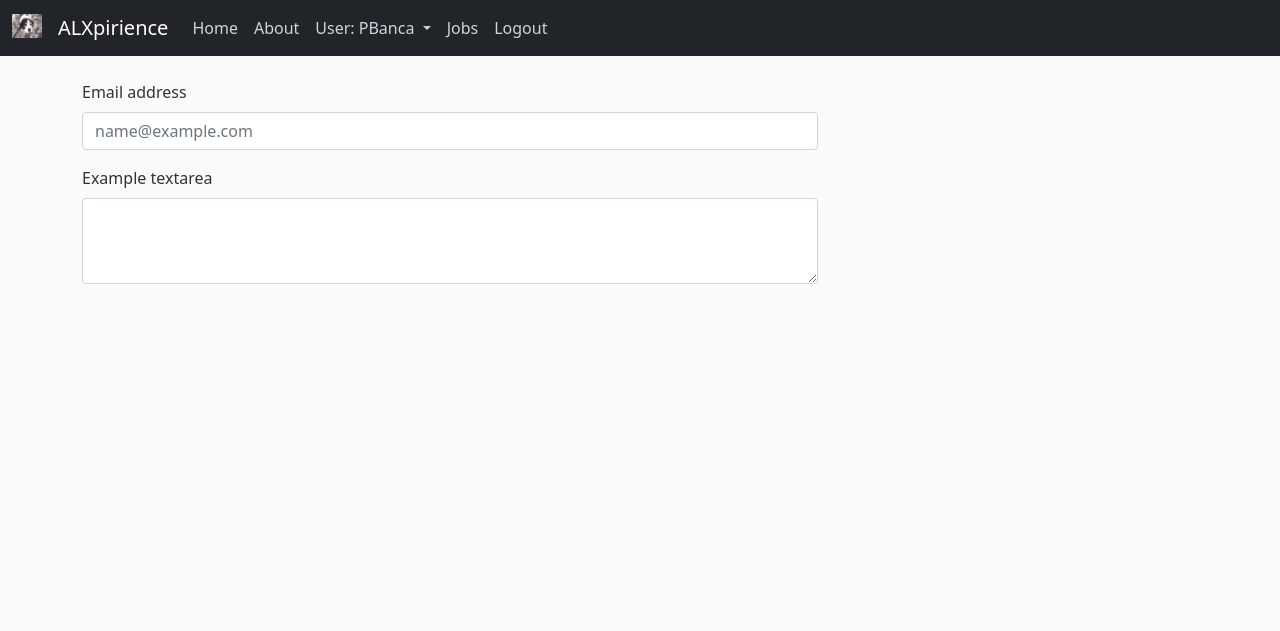
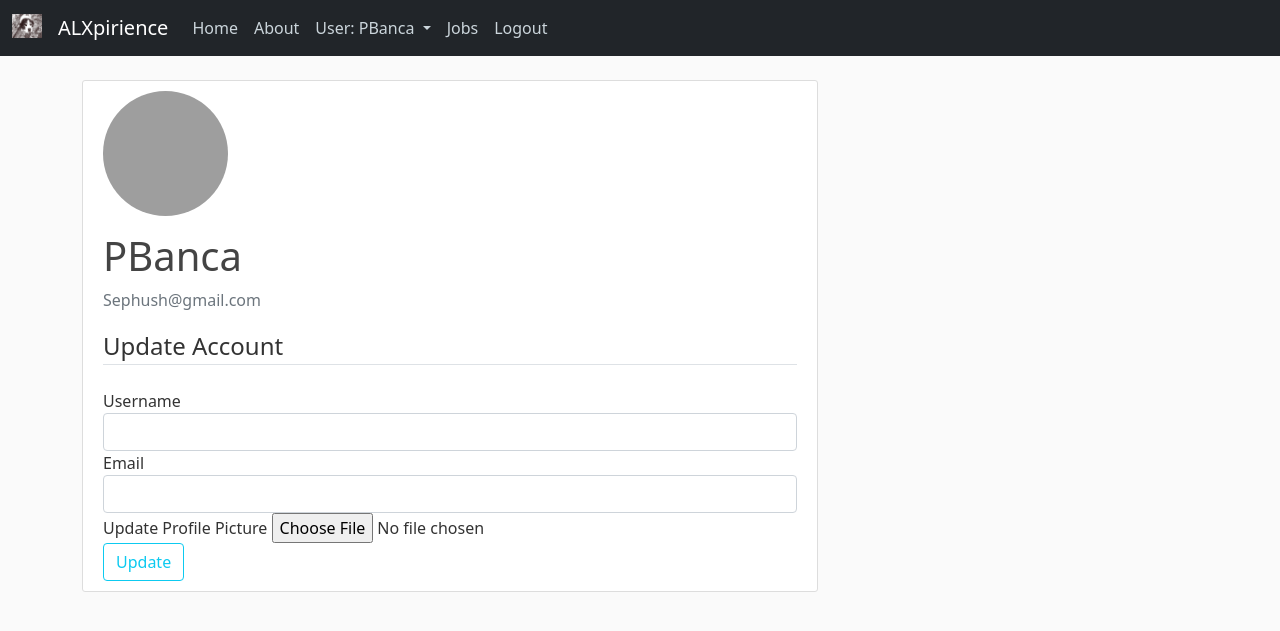
Before and after one commit to Pumelela-Banca/Alxpirience, a Flask app: page /editprofile in a window 1280 px wide. Shown: the top 631 px of the page. Run offline with Flask 3, Linux system fonts and the light colour scheme; the first user in the database is signed in; grey boxes are pictures that could not be loaded.

Commit message:
added image saving, profile editing and changes

```diff
--- a/expirience/home/log_in.py
+++ b/expirience/home/log_in.py
@@ -2,8 +2,11 @@
 log-in page details
 """
 from flask_wtf import FlaskForm
-from wtforms import StringField, PasswordField, SubmitField, BooleanField, TextAreaField, SelectField
-from wtforms.validators import DataRequired, Length, Email, EqualTo, ValidationError
+from flask_login import current_user
+from wtforms import (StringField, PasswordField, SubmitField, FileField,
+                     BooleanField, TextAreaField, SelectField)
+from wtforms.validators import (DataRequired, Length, Email,
+                                EqualTo, ValidationError)
 from expirience.data_base import User
 from flask_login import current_user
 
@@ -73,6 +76,7 @@ class UserUpdateForm(FlaskForm):
                            validators=[DataRequired(), Email()])
     country = StringField('Country',
                            validators=[DataRequired()])
+    picture = FileField('Update Profile Picture')
     #skills = StringField('Skills')
     submit = SubmitField('Update')
 
--- a/expirience/routes.py
+++ b/expirience/routes.py
@@ -1,7 +1,9 @@
 """
 Runns app and routes
 """
-
+import os
+import secrets
+from PIL import Image
 from flask import render_template, url_for, flash, redirect, request
 from .home.log_in import (RegisterForm, SkillsForm,
                           LoginForm, UserUpdateForm, CreateJobForm)
@@ -38,7 +40,8 @@ def register():
                     email=form.email.data,
                     country=form.country.data,
                     git_hub=form.git_hub.data,
-                    password=hashed_password)
+                    password=hashed_password,
+                    image_file=url_for('static', filename='profile_pics/' + 'Generic-Profile-Image.png'))
         db.session.add(user)
         db.session.commit()
         flash(f'Account created for {form.username.data}!', 'success')
@@ -81,11 +84,26 @@ def profile():
     """
     if not current_user.is_authenticated:
         return redirect(url_for('home'))
-    print(Skills.query.all())
+    image_file = current_user.image_file
     if not Skills.query.all():
         return render_template('profile.html', title="Profile", form=None)
-    return render_template('profile.html', title="Profile",
+    return render_template('profile.html', title="Profile", image_file=image_file,
                            form=Skills.query.filter_by(author=current_user).all())
+
+def save_picture(form_picture):
+    """
+    saves picture to file
+    """
+    random_hex = secrets.token_hex(8)
+    _, f_ext = os.path.splitext(form_picture.filename)
+    picture_fn = random_hex + f_ext
+    picture_path = os.path.join(app.root_path, 'static/profile_pics', picture_fn)
+    # resize picture for memory
+    output_size = (125, 125)
+    i = Image.open(form_picture)
+    i.thumbnail(output_size)
+    i.save(picture_path)
+    return picture_fn
 
 @app.route('/editprofile', methods=['GET', 'POST'])
 @login_required
@@ -97,14 +115,19 @@ def editprofile():
         return redirect(url_for('home'))
 
     form = UserUpdateForm()
+    image_file = url_for('static', filename='profile_pics/' + current_user.image_file)
     if form.validate_on_submit():
+        if form.picture.data:
+            picture_file = save_picture(form.picture.data)
+            current_user.image_file = picture_file
         current_user.username = form.username.data
         current_user.email = form.email.data
         current_user.country = form.country.data
         db.session.commit()
         flash('Your account has been updated!', 'success')
         return redirect(url_for('profile'))
-    return render_template('editprofile.html', title="Edit Profile", form=form)
+    return render_template('editprofile.html', image_file=image_file,
+                           title="Edit Profile", form=form)
 
 @app.route('/addskills', methods=['GET', 'POST'])
 @login_required
--- a/expirience/templates/editprofile.html
+++ b/expirience/templates/editprofile.html
@@ -1,11 +1,56 @@
 {% extends "layout.html" %}
 {% block content %}
-<div class="mb-3">
-    <label for="exampleFormControlInput1" class="form-label">Email address</label>
-    <input type="email" class="form-control" id="exampleFormControlInput1" placeholder="name@example.com">
+<div class="content-section">
+  <div class="media">
+    <img class="rounded-circle account-img" src="{{ image_file }}">
+    <div class="media-body">
+      <h2 class="account-heading">{{ current_user.username }}</h2>
+      <p class="text-secondary">{{ current_user.email }}</p>
+    </div>
   </div>
-  <div class="mb-3">
-    <label for="exampleFormControlTextarea1" class="form-label">Example textarea</label>
-    <textarea class="form-control" id="exampleFormControlTextarea1" rows="3"></textarea>
+  <form method="POST" action="" enctype="multipart/form-data">
+    {{ form.hidden_tag() }}
+    <fieldset class="form-group">
+      <legend class="border-bottom mb-4">Update Account</legend>
+    <div class="form-group">
+      {{ form.username.label(class="form-control-label") }}
+      {% if form.username.errors %}
+        {{ form.username(class="form-control form-conntrol-lg is-invalid") }}
+          <div class="invalid-feedback">
+            {% for error in form.username.errors %}
+              <span>{{ error }}</span>
+            {% endfor %}
+          </div>
+      {% else %}
+            {{ form.username(class="form-control form-conntrol-lg") }}
+      {% endif %}
+    </div>
+    <div class="form-group">
+      {{ form.email.label(class="form-control-label") }}
+      {% if form.email.errors %}
+        {{ form.email(class="form-control form-conntrol-lg is-invalid") }}
+          <div class="invalid-feedback">
+            {% for error in form.email.errors %}
+              <span>{{ error }}</span>
+            {% endfor %}
+          </div>
+      {% else %}
+            {{ form.email(class="form-control form-conntrol-lg") }}
+      {% endif %}
+    </div>
+    <div class="form-group">
+      {{ form.picture.label() }}
+        {{ form.picture(class="form-control-file") }}
+          {% if form.picture.errors %}
+            {% for error in form.picture.errors %}
+              <span class="text=danger">{{ error }}</span></br>
+            {% endfor %}
+          {% endif %}
+    </div>
+    </fieldset>
+    <div class="form-group">
+      {{ form.submit(class="btn btn-outline-info")}}
+    </div>
+  </form>
 </div>
 {% endblock content %}
--- a/expirience/templates/profile.html
+++ b/expirience/templates/profile.html
@@ -2,6 +2,7 @@
 {% block content %}
     <div class="content-section">
         <div class="media">
+            <img class="rounded-circle account-img" src="{{ image_file }}">
             <div class="media-body">
                 <h2 class="account-heading">{{ current_user.username }}</h2>
                 <p class="text-secondary">Welcome back, {{ current_user.email }}</p>
```
Also changed, not shown: expirience/static/profile_pics/favicon.png (added), instance/site.db.
